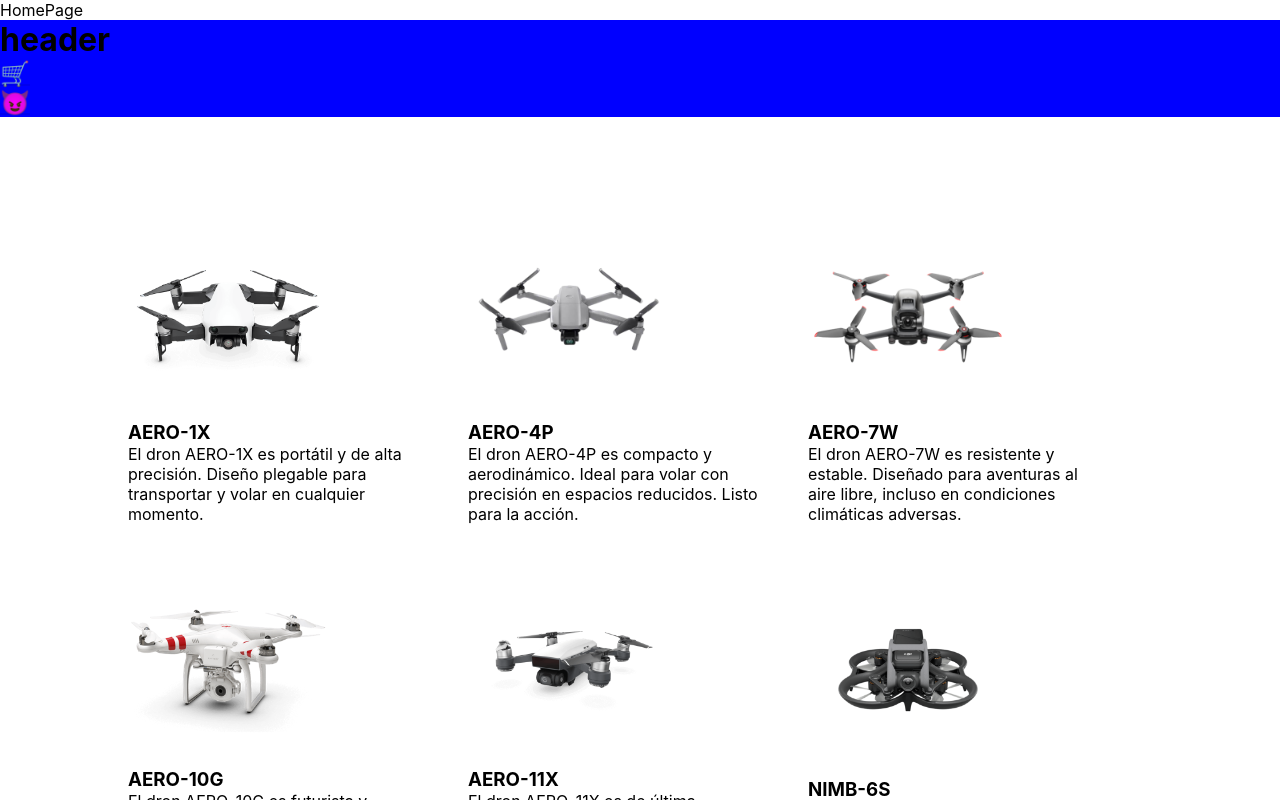
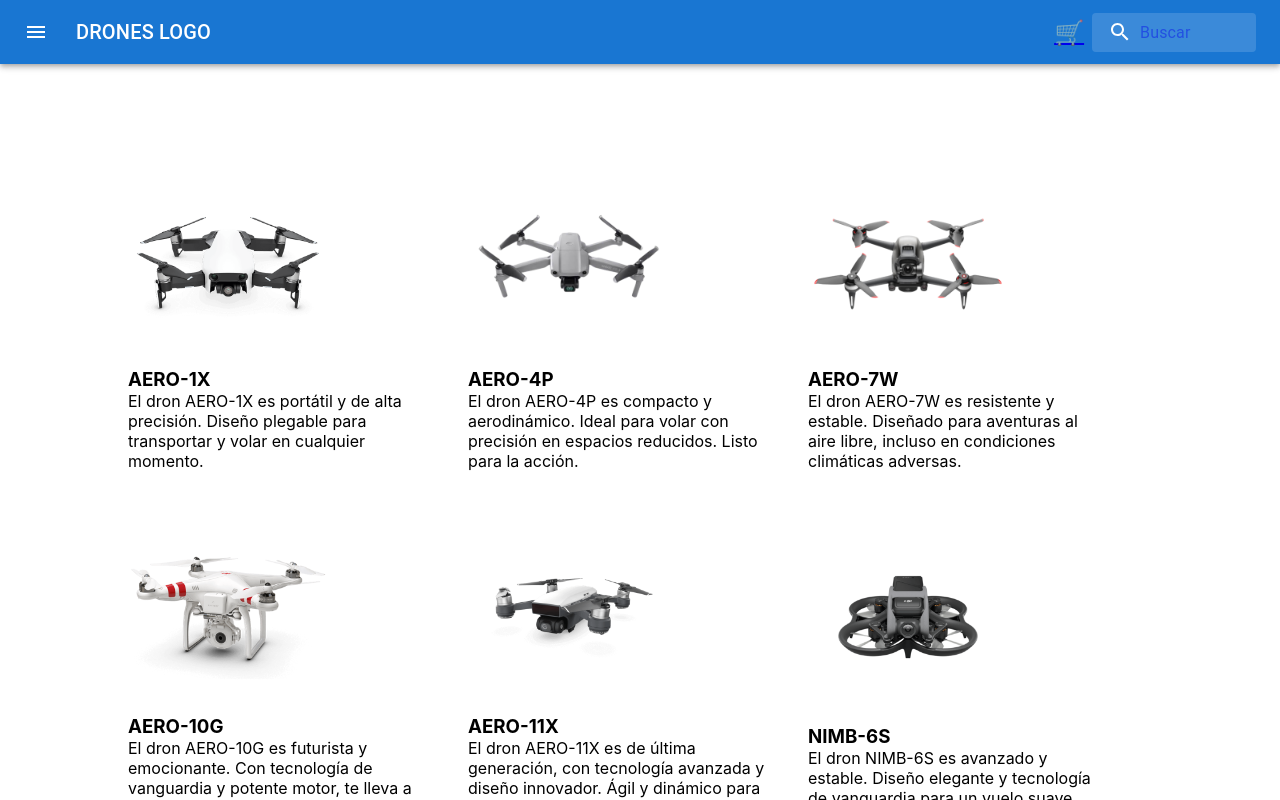
Before and after one commit to Sebasbh/DroneTech, a React (Create React App) app: page / in a window 1280 px wide. Shown: the top 800 px of the page. Built offline with nearby package versions, Linux system fonts and the light colour scheme.

Commit message:
Header Mui Ok

```diff
--- a/package.json
+++ b/package.json
@@ -3,6 +3,10 @@
   "version": "0.1.0",
   "private": true,
   "dependencies": {
+    "@emotion/react": "^11.11.0",
+    "@emotion/styled": "^11.11.0",
+    "@mui/icons-material": "^5.11.16",
+    "@mui/material": "^5.13.1",
     "@testing-library/jest-dom": "^5.16.5",
     "@testing-library/react": "^13.4.0",
     "@testing-library/user-event": "^13.5.0",
--- a/src/Pages/HomePage/HomePage.jsx
+++ b/src/Pages/HomePage/HomePage.jsx
@@ -7,7 +7,7 @@
 
 export function HomePage() {
   return (
-    <>HomePage
+    <>
    <Header/>
    <CardGrid />
    </>
--- a/src/components/Header/Header.css
+++ b/src/components/Header/Header.css
@@ -1,3 +1,3 @@
-.header {
+/* .header {
     background-color: blue;
-}
+} */
--- a/src/components/Header/Header.jsx
+++ b/src/components/Header/Header.jsx
@@ -1,14 +1,15 @@
 import React from 'react'
 import "./Header.css"
-import { ShoppingCart } from './ShoppingCart'
-import { Search } from './Search'
+// import { ShoppingCart } from './ShoppingCart'
+// import { Search } from './Search'
+import { SearchMui } from './SearchMui'
+
+
 
 export function Header() {
   return (
-    <header className='header'>
-        <h1>header</h1>
-        <ShoppingCart/>
-        <Search/>
+    <header >
+        <SearchMui/>
     </header>
   )
 }
--- /dev/null
+++ b/src/components/Header/SearchMui.jsx
@@ -0,0 +1,95 @@
+import React from 'react';
+import { styled, alpha } from '@mui/material/styles';
+import AppBar from '@mui/material/AppBar';
+import Box from '@mui/material/Box';
+import Toolbar from '@mui/material/Toolbar';
+import IconButton from '@mui/material/IconButton';
+import Typography from '@mui/material/Typography';
+import InputBase from '@mui/material/InputBase';
+import MenuIcon from '@mui/icons-material/Menu';
+import SearchIcon from '@mui/icons-material/Search';
+import { Link } from 'react-router-dom';
+import { ShoppingCart } from './ShoppingCart';
+
+
+const Search = styled('div')(({ theme }) => ({
+  position: 'relative',
+  borderRadius: theme.shape.borderRadius,
+  backgroundColor: alpha(theme.palette.common.white, 0.15),
+  '&:hover': {
+    backgroundColor: alpha(theme.palette.common.white, 0.25),
+  },
+  marginLeft: 0,
+  width: '100%',
+  [theme.breakpoints.up('sm')]: {
+    marginLeft: theme.spacing(1),
+    width: 'auto',
+  },
+}));
+
+const SearchIconWrapper = styled('div')(({ theme }) => ({
+  padding: theme.spacing(0, 2),
+  height: '100%',
+  position: 'absolute',
+  pointerEvents: 'none',
+  display: 'flex',
+  alignItems: 'center',
+  justifyContent: 'center',
+}));
+
+const StyledInputBase = styled(InputBase)(({ theme }) => ({
+  color: 'inherit',
+  '& .MuiInputBase-input': {
+    padding: theme.spacing(1, 1, 1, 0),
+    // vertical padding + font size from searchIcon
+    paddingLeft: `calc(1em + ${theme.spacing(4)})`,
+    transition: theme.transitions.create('width'),
+    width: '100%',
+    [theme.breakpoints.up('sm')]: {
+      width: '12ch',
+      '&:focus': {
+        width: '20ch',
+      },
+    },
+  },
+}));
+
+export function SearchMui() {
+  return (
+    <Box sx={{ flexGrow: 1 }}>
+      <AppBar position="static">
+        <Toolbar>
+          <IconButton
+            size="large"
+            edge="start"
+            color="inherit"
+            aria-label="open drawer"
+            sx={{ mr: 2 }}
+          >
+            <MenuIcon />
+          </IconButton>
+          <Typography
+            variant="h6"
+            noWrap
+            component="div"
+            sx={{ flexGrow: 1, display: { xs: 'none', sm: 'block' } }}
+          >
+            DRONES LOGO
+          </Typography>
+          <ShoppingCart />
+          <Search>
+            <SearchIconWrapper>
+              <SearchIcon />
+            </SearchIconWrapper>
+            <Link to="/search/">
+              <StyledInputBase
+                placeholder="Buscar"
+                inputProps={{ 'aria-label': 'search' }}
+              />
+            </Link>
+          </Search>
+        </Toolbar>
+      </AppBar>
+    </Box>
+  );
+}
```
Also changed, not shown: 1 other file (tests, documents, lock files or other folders).
